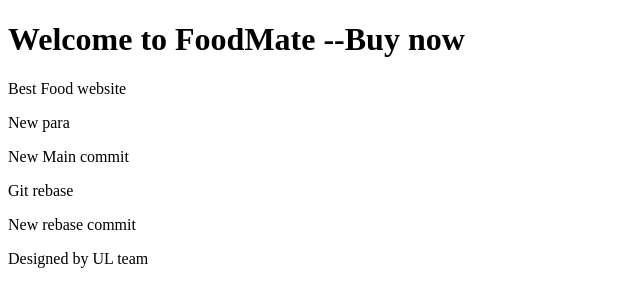
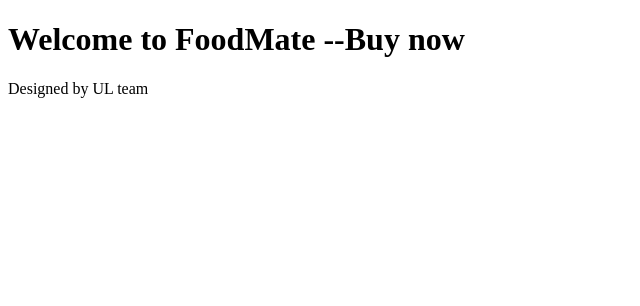
Before and after one commit to KeneddyMusembi/foodmate, a plain HTML site: page index.html in a window 1280 px wide. Shown: the whole page, without its empty margins (0-640 px from the left). Drawn offline with Linux system fonts and the light colour scheme.

Commit message:
Removed p from index

```diff
--- a/index.html
+++ b/index.html
@@ -7,11 +7,7 @@
 </head>
 <body>
     <h1>Welcome to FoodMate --Buy now</h1>
-    <p>Best Food website</p>
-    <p>New para</p>
-    <p>New Main commit</p>
-    <p>Git rebase</p>
-    <p>New rebase commit</p>
+
     <footer>Designed by UL team</footer>
 
 </body>
```
